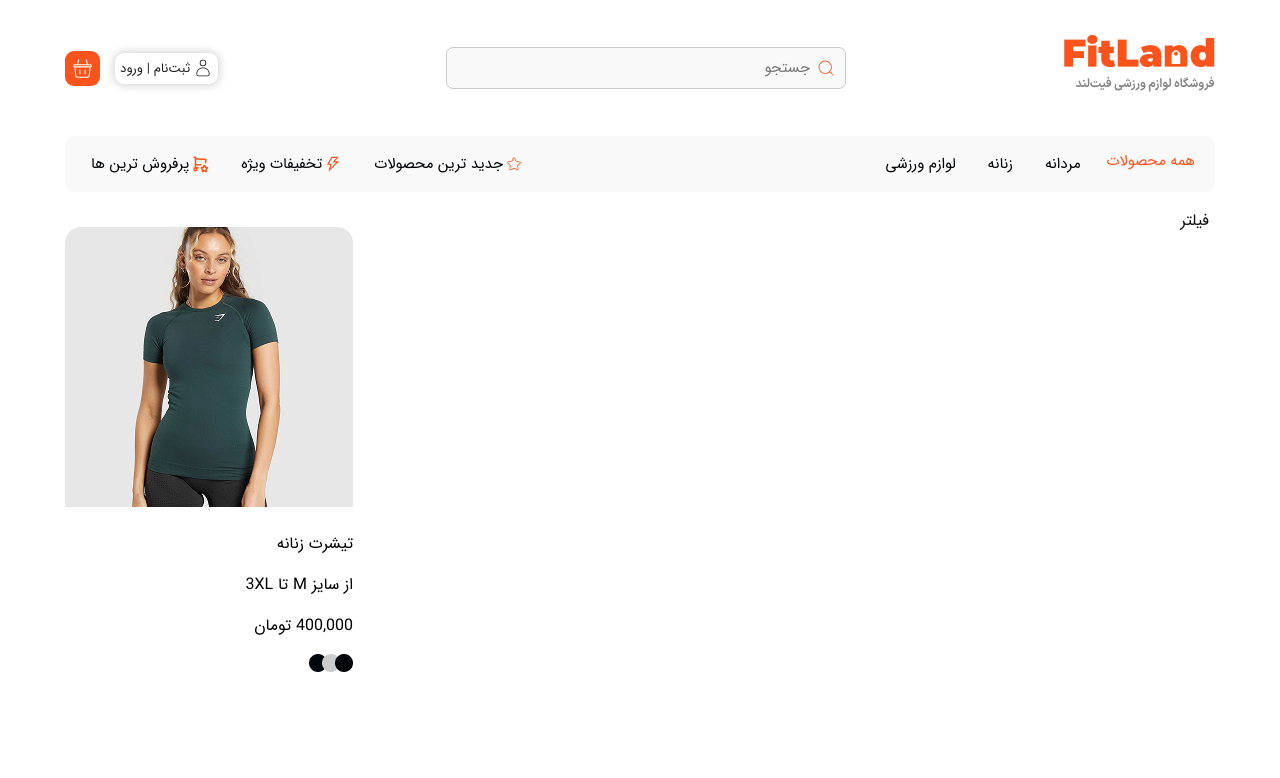
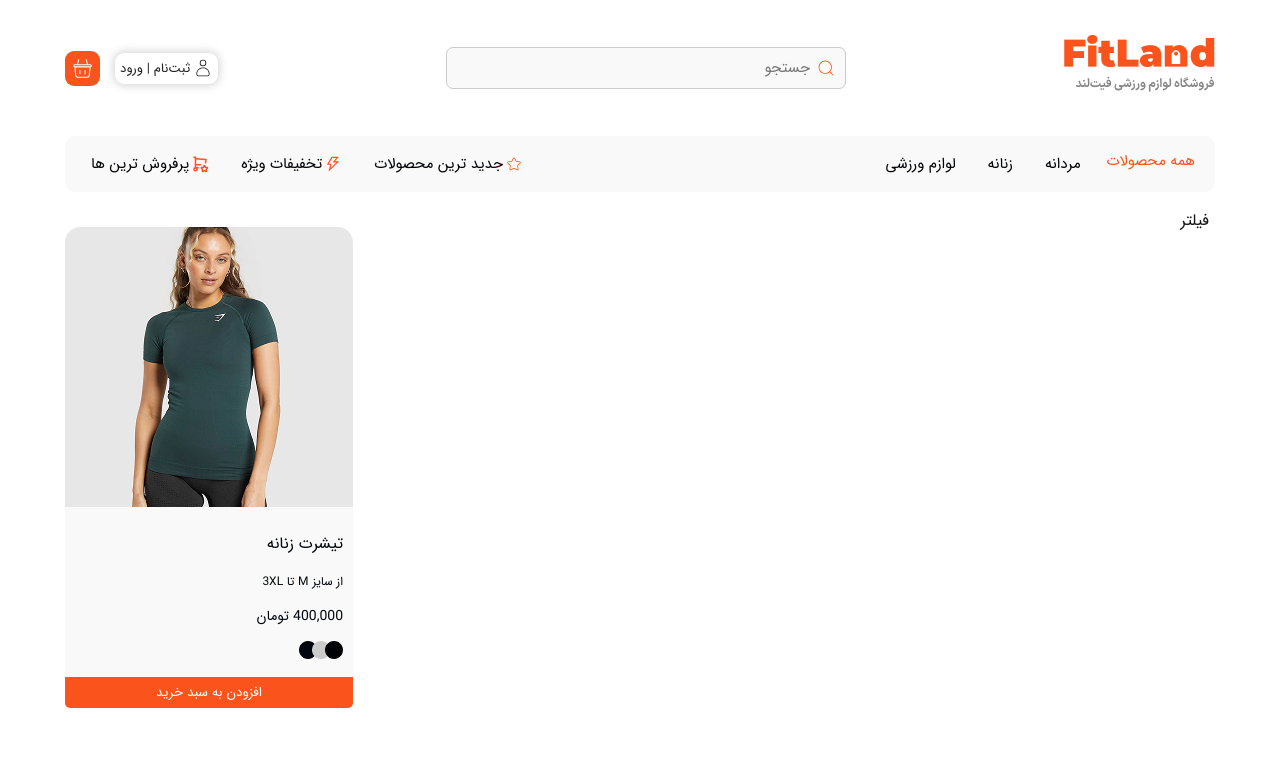
Before and after one commit to NooberThanYall/FitLand, a React (Vite) app: page /Shop in a window 1280 px wide. Shown: the top 778 px of the page. Built offline with nearby package versions, Linux system fonts and the light colour scheme.

Commit message:
set styles for shops cards

```diff
--- a/src/Components/CardsShop/CardsShop.css
+++ b/src/Components/CardsShop/CardsShop.css
@@ -0,0 +1,43 @@
+.container-card-shop {
+    max-width: 288px;
+    background-color: #F9F9F9;
+    border-radius: 14px;
+}
+
+.img-card-shop {
+    width: 100%;
+}
+
+.title-card-shop {
+    color: #01070D;
+    font-size: 16px;
+    padding-right: 10px;
+}
+
+.size-card-shop {
+    color: #01070D;
+    font-size: 12px;
+    padding-right: 10px;
+}
+
+.price-card-shop {
+    color: #01070D;
+    font-size: 14px;
+    padding-right: 10px;
+}
+
+.colors-card-shop {
+    padding-right: 10px;
+}
+
+.btn-submit-card-shop{
+    border: none;
+    background-color: #FA541C;
+    width: 100%;
+    padding: 5px;
+    color: white;
+    cursor: pointer;
+    margin-top: 10px;
+    border-bottom-left-radius: 5px;
+    border-bottom-right-radius: 5px;
+}
--- a/src/Components/CardsShop/CardsShop.tsx
+++ b/src/Components/CardsShop/CardsShop.tsx
@@ -8,7 +8,8 @@ export default function CardsShop() {
             <p className="title-card-shop">تیشرت زنانه</p>
             <p className="size-card-shop">از سایز M تا 3XL</p>
             <p className="price-card-shop">400,000 تومان</p>
-            <img src="Imgs/colors.png" />
+            <img src="Imgs/colors.png" className='colors-card-shop' />
+            <button className='btn-submit-card-shop'>افزودن به سبد خرید</button>
         </div>
     )
 }
```
